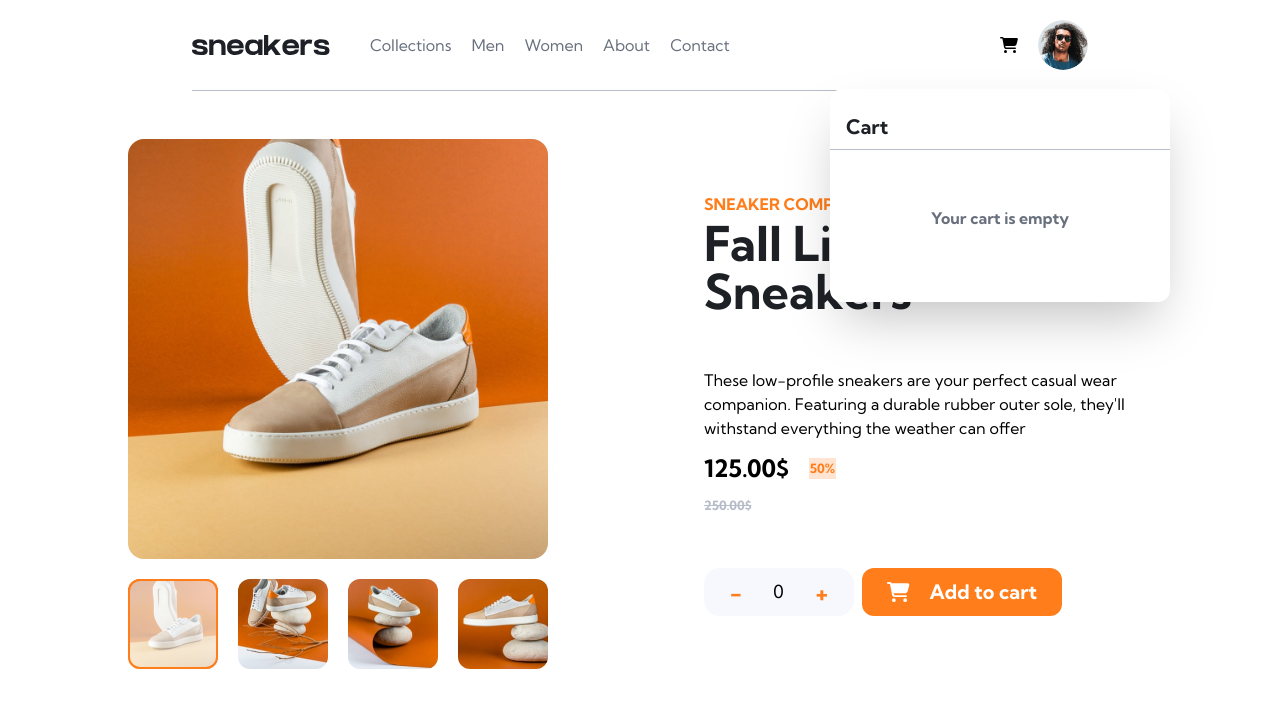
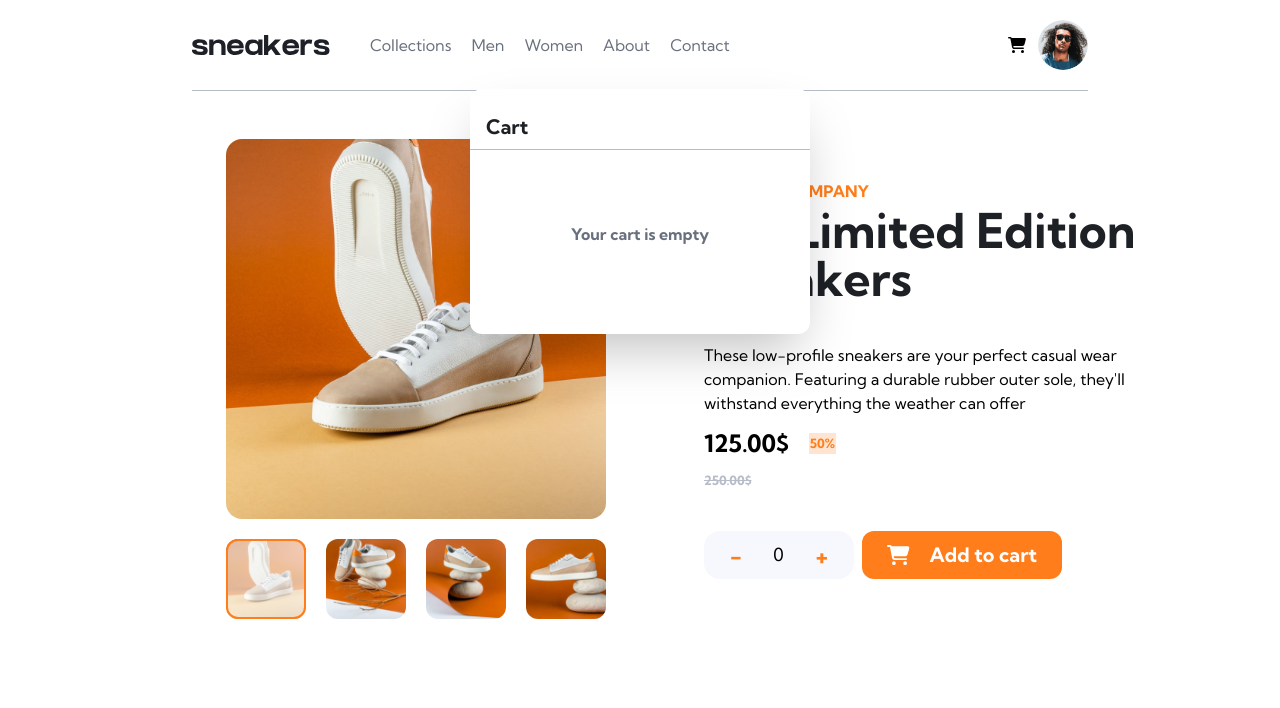
Before and after one commit to NikaBotchorishvili/e-commerce-product-page, a React (Vite) app: page / in a window 1280 px wide. Both pictures are taken after a click on the icon 1009 px from the left and 45 px from the top of the page. Shown: the top 708 px of the page. Built offline with nearby package versions, Linux system fonts and the light colour scheme.

Commit message:
ui tweaks

```diff
--- a/src/components/common/Navigation/Header.tsx
+++ b/src/components/common/Navigation/Header.tsx
@@ -61,7 +61,7 @@ const Header: React.FC = () => {
 						</ul>
 					</nav>
 				</div>
-				<div className="flex items-center gap-x-5">
+				<div className="flex items-center gap-x-3">
 					<div>
 						<FontAwesomeIcon
 							className="cursor-pointer"
--- a/src/components/common/Navigation/ShoppingCart.tsx
+++ b/src/components/common/Navigation/ShoppingCart.tsx
@@ -14,11 +14,11 @@ const ShoppingCart: React.FC<Props> = ({setShoppingCartToggled}) => {
 	} });
 
 	return (
-		<section ref={ShoppingCartRef} className="absolute md:w-[340px] md:py-4 bg-[#fff] shadow-2xl rounded-xl -translate-x-1/2 translate-y-8">
+		<section ref={ShoppingCartRef} className="absolute md:w-[340px] md:py-4 bg-[#fff] shadow-2xl rounded-xl md:-translate-x-1/2 md:translate-y-8 left-1/2 translate-y-10 -translate-x-1/2  z-50 w-[90%] sm:w-[80%]">
 			<h1 className="text-xl font-bold px-4 border-b border-b-GrayishBlue text-VeryDarkBlue py-2">
 				Cart
 			</h1>
-			<div className="flex flex-col items-center gap-y-6 px-2 box-content">
+			<div className="flex flex-col items-center gap-y-8 py-4 px-2 box-content">
 				{amount !== 0 ? (
 					<>
 						<div className="flex box-border w-full justify-evenly mt-3 gap-x-2 items-center">
@@ -28,7 +28,7 @@ const ShoppingCart: React.FC<Props> = ({setShoppingCartToggled}) => {
 								alt=""
 							/>
 							<div className="flex flex-col ">
-								<h2 className="text-DarkGrayishBlue text-md">
+								<h2 className="text-DarkGrayishBlue text-xl md:text-md">
 									Fall Limited Edition Sneakers
 								</h2>
 								<small className="flex gap-x-3 text-md">
@@ -46,7 +46,7 @@ const ShoppingCart: React.FC<Props> = ({setShoppingCartToggled}) => {
 								icon={faTrash}
 							/>
 						</div>
-						<button className="text-2xl font-bold bg-Orange text-White w-[90%] py-3 px-10 rounded-2xl text-center">
+						<button className="text-2xl font-bold active:opacity-80 bg-Orange text-White w-[90%] py-3 px-10 rounded-2xl text-center">
 							Checkout
 						</button>
 					</>
--- a/src/components/product-page/components/ProductImages.tsx
+++ b/src/components/product-page/components/ProductImages.tsx
@@ -35,7 +35,7 @@ const ProductImages: React.FC = () => {
 				selectedImage={selectedImage}
 				setSelectedImage={setSelectedImage}
 			/>
-			<section className="w-screen md:min-w-[300px] md:max-w[350px] lg:max-w-[420px] flex flex-col gap-y-5">
+			<section className=" md:min-w-[300px] md:max-w[350px] w-screen md:w-[380px] flex flex-col gap-y-5">
 				<div className="relative">
 					<FontAwesomeIcon
 						className="md:hidden block absolute top-1/2 h-[25px] -translate-y-1/2 left-5 bg-White rounded-full p-2 w-[25px] cursor-pointer"
@@ -48,7 +48,7 @@ const ProductImages: React.FC = () => {
 					/>
 					<img
 						src={images[selectedImage].image}
-						className="w-screen md:min-w-[300px] md:max-w[350px] lg:max-w-[420px] object-cover object-top md:rounded-2xl"
+						className="md:min-w-[300px] md:max-w[350px] w-screen md:w-[380px]  object-cover object-top md:rounded-2xl"
 						alt=""
 						onClick={() => setSlideShowToggled(true) }
 					/>
--- a/src/components/product-page/components/ProductInfo.tsx
+++ b/src/components/product-page/components/ProductInfo.tsx
@@ -8,17 +8,17 @@ const ProductInfo: React.FC = () => {
 	const [buyAmount, setBuyAmount] = useState<number>(0);
 	const dispatch = useSneakerDispatch();
 	return (
-		<article className="max-w-md mx-5 md:mx-0 flex flex-col justify-evenly">
+		<article className="flex flex-col md:max-w-md px-10 overflow-x-hidden md:px-0 justify-evenly  w-screen">
 			<header className="flex flex-col gap-y-1">
 				<h2 className="text-md text-Orange font-bold">
 					SNEAKER COMPANY
 				</h2>
-				<h1 className="text-5xl font-bold text-VeryDarkBlue">
+				<h1 className="text-4xl md:text-5xl font-bold text-VeryDarkBlue">
 					Fall Limited Edition Sneakers
 				</h1>
 			</header>
 
-			<span className="flex flex-col gap-y-3">
+			<span className="flex flex-col max-w-md gap-y-3">
 				<p>
 					These low-profile sneakers are your perfect casual wear
 					companion. Featuring a durable rubber outer sole, they'll
@@ -44,7 +44,7 @@ const ProductInfo: React.FC = () => {
 						onClick={() => {
 							buyAmount !== 0 && setBuyAmount((prev) => prev - 1);
 						}}
-						className="text-Orange font-bold p-1"
+						className="text-Orange font-bold p-1 active:opacity-80"
 						type="button"
 					>
 						-
@@ -52,7 +52,7 @@ const ProductInfo: React.FC = () => {
 					<p className="text-lg">{buyAmount}</p>
 					<button
 						onClick={() => setBuyAmount((prev) => prev + 1)}
-						className="text-Orange font-bold p-1"
+						className="text-Orange font-bold p-1 active:opacity-80"
 						type="button"
 					>
 						+
@@ -61,7 +61,7 @@ const ProductInfo: React.FC = () => {
 				<button
 					onClick={() => dispatch(incrementByAmount(buyAmount))}
 					type="button"
-					className="text-White bg-Orange w-[200px] justify-center gap-x-5 rounded-xl text-xl font-bold flex items-center"
+					className="text-White active:opacity-80 bg-Orange w-[180px] lg:w-[200px] justify-center gap-x-5 rounded-xl text-xl font-bold flex items-center"
 				>
 					<FontAwesomeIcon icon={faShoppingCart} />
 					Add to cart
--- a/src/components/product-page/components/SlideShow.tsx
+++ b/src/components/product-page/components/SlideShow.tsx
@@ -25,7 +25,7 @@ const SlideShow: React.FC<Props> = ({
 	});
 
 	return (
-		<>
+		<div className="md:block hidden">
 			<Overlay toggled={slideShowToggled} />
 			{slideShowToggled && (
 				<>
@@ -62,7 +62,7 @@ const SlideShow: React.FC<Props> = ({
 					</div>
 				</>
 			)}{" "}
-		</>
+		</div>
 	);
 };
 
--- a/src/components/product-page/index.tsx
+++ b/src/components/product-page/index.tsx
@@ -2,7 +2,7 @@ import ProductImages from "./components/ProductImages";
 import ProductInfo from "./components/ProductInfo";
 const Product: React.FC = () => {
 	return (
-		<main className="flex flex-col gap-y-8 md:flex-row gap-x-10 w-[100dvw] md:w-[90dvw] lg:w-[80dvw]  justify-between mx-auto md:mt-12">
+		<main className="flex flex-col gap-y-8 md:flex-row gap-x-10 w-[100dvw] md:w-[90dvw] lg:w-[80dvw]  justify-between mx-auto md:mt-12 ">
 			<ProductImages />
 			<ProductInfo />
 		</main>
```
